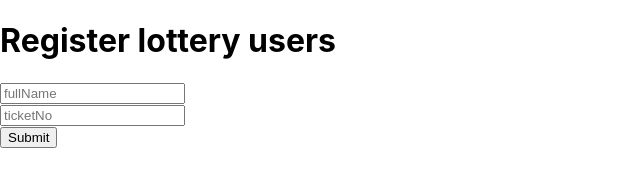
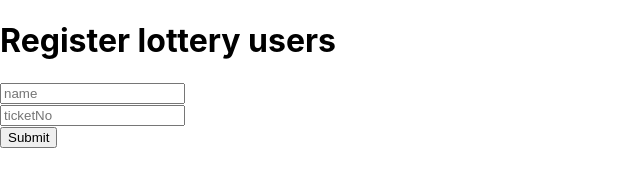
Before and after one commit to kaylinkhanal/advanceLottery, a React (Create React App) app: page /registeruser in a window 1280 px wide. Shown: the top 173 px of the page, without its empty margins (0-640 px from the left). Built offline with nearby package versions, Linux system fonts and the light colour scheme.

Commit message:
fixed typo

```diff
--- a/src/containers/admin/registerUser.js
+++ b/src/containers/admin/registerUser.js
@@ -3,9 +3,9 @@
   import * as Yup from 'yup';
 
   const SignupSchema = Yup.object().shape({
-    fullName: Yup.string()
+    name: Yup.string()
       .min(2, 'Too Short!')
-      .required('Please enter fullName'),
+      .required('Please enter name'),
       ticketNo: Yup.number().min(1, 'Too Short!')
       .required('Required'),
   });
@@ -16,7 +16,7 @@
       <h1>Register lottery users</h1>
       <Formik
         initialValues={{
-          fullName: '',
+          name: '',
           ticketNo: '',
         }}
         validationSchema={SignupSchema}
@@ -33,9 +33,9 @@
       >
         {({ errors, touched }) => (
           <Form>
-            <Field name="fullName" placeholder="fullName" />
-            {errors.fullName && touched.fullName ? (
-              <div>{errors.fullName}</div>
+            <Field name="name" placeholder="name" />
+            {errors.name && touched.name ? (
+              <div>{errors.name}</div>
             ) : null}
             <br/>
             <Field name="ticketNo" placeholder="ticketNo"/>
```
